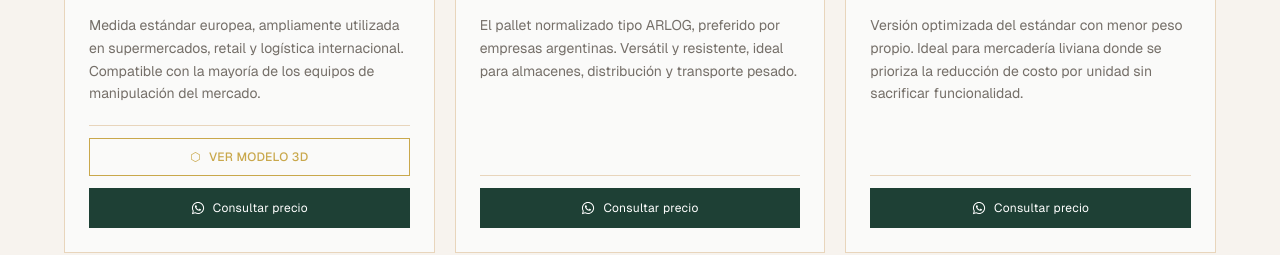
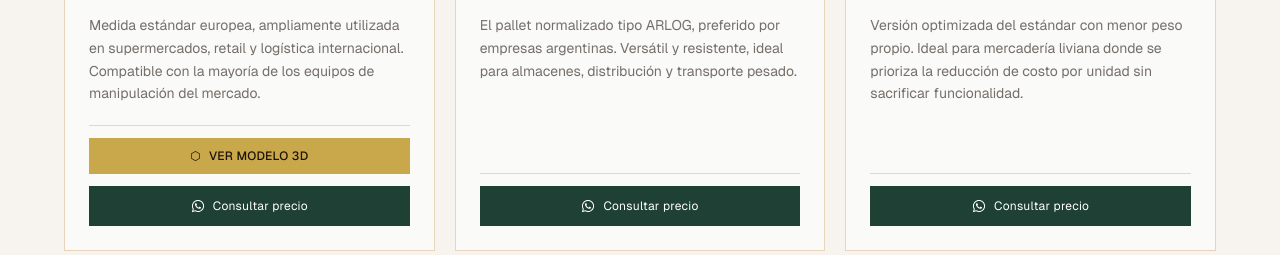
Before and after one commit to VM-Studio/wood-pallet, a Next.js app: page /productos in a window 1280 px wide. Shown: the part 1920-2175 px from the top of the page. Built offline with nearby package versions, Linux system fonts and the light colour scheme.

Commit message:
style: 3D button solid gold fill

```diff
--- a/src/components/sections/productos/ProductsGrid.tsx
+++ b/src/components/sections/productos/ProductsGrid.tsx
@@ -97,7 +97,7 @@ function ProductCard({ product, delay, inView }: {
           <>
             <button
               onClick={() => setModelOpen(true)}
-              className="w-full flex items-center justify-center gap-2 px-4 py-2.5 text-xs font-medium uppercase tracking-wide border border-accent-gold text-accent-gold hover:bg-accent-gold hover:text-brand-dark transition-all duration-200"
+              className="w-full flex items-center justify-center gap-2 px-4 py-2.5 text-xs font-medium uppercase tracking-wide bg-accent-gold text-brand-dark hover:brightness-110 transition-all duration-200"
             >
               <span>⬡</span>
               Ver modelo 3D
```
